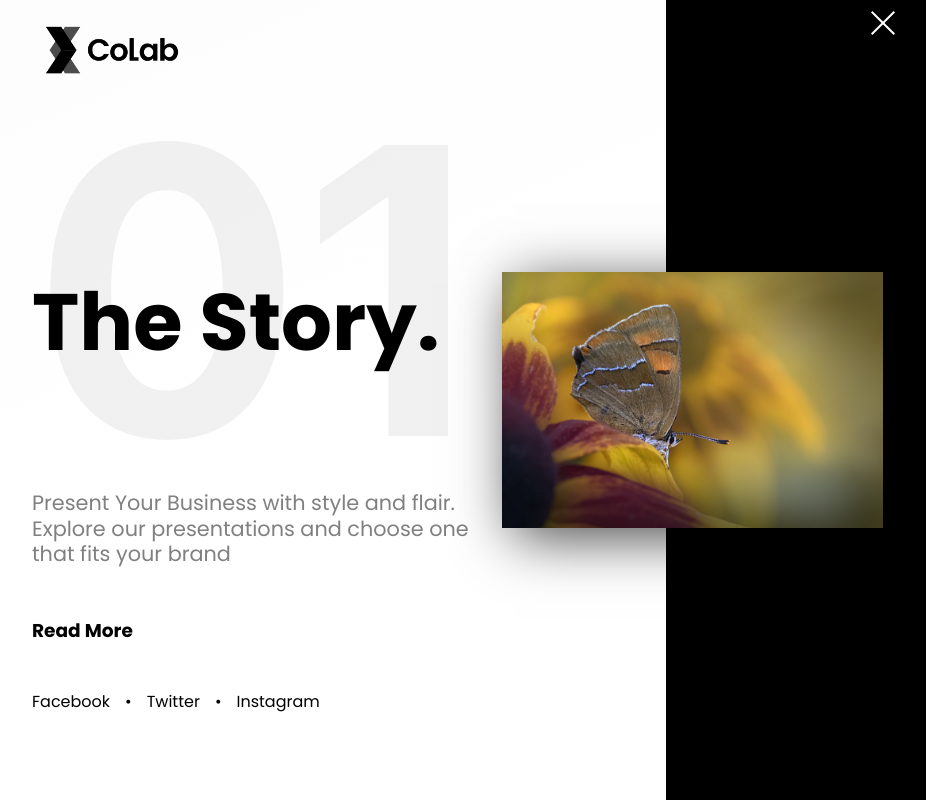
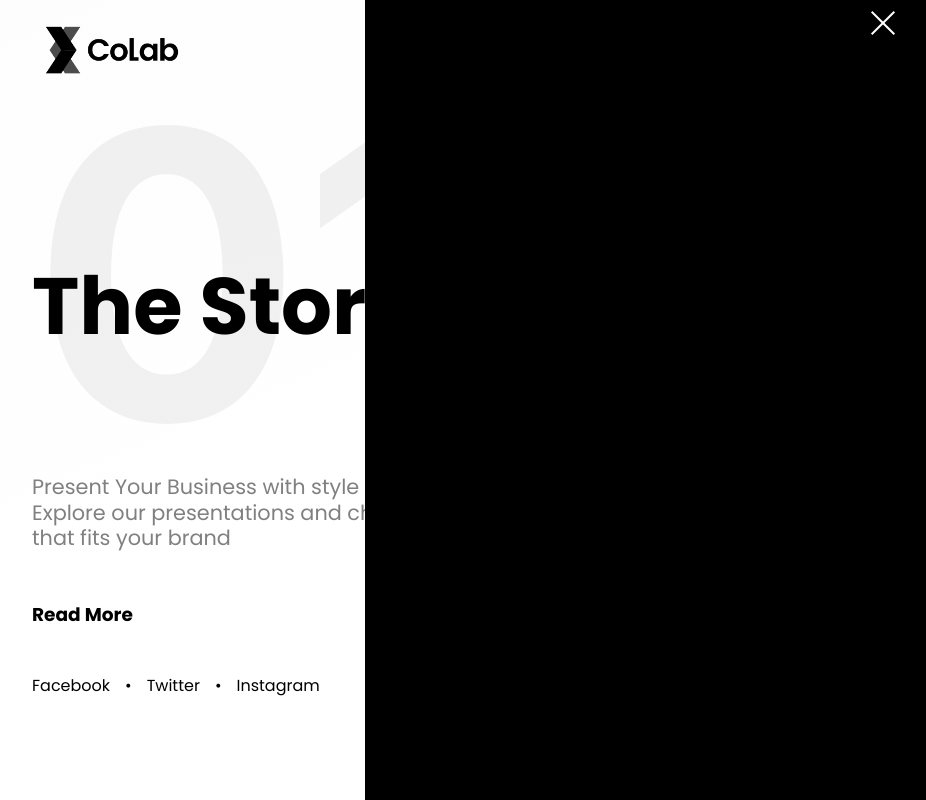
Before and after one commit to debdevs/business-presentation-site, a Next.js app: page / in a window 1280 px wide. Both pictures are taken after a click on the element 1043 px from the left and 72 px from the top of the page. Shown: the whole page, without its empty margins (160-1086 px from the left). Built offline with nearby package versions, Linux system fonts and the light colour scheme.

Commit message:
update styling and add Menu
crate menu component with css animations

```diff
--- /dev/null
+++ b/components/UI/organisms/Menu/Menu.js
@@ -0,0 +1,29 @@
+import React from 'react'
+import styles from './Menu.module.css'
+import { useState } from 'react'
+import { useContext } from 'react'
+import { HomeContext } from '../../../../contexts/HomeContext'
+
+const Menu = ({state_value}) => {
+    const [active, setActive] = useState(0)
+
+    const {activeMenu, setActiveMenu } = useContext(
+        HomeContext
+      );
+    const menu_styles = [styles.menu_bg,styles.menu_bg_active]
+  return (
+    <div className={ activeMenu == true? menu_styles[1]: menu_styles[0]}>
+        <div className={styles.menu_content}>
+            <h1>Discover More</h1>
+            <ul className={styles.menu_items_parent}>
+                <li>Home</li>
+                <li>About</li>
+                <li>Contact</li>
+                <li></li>
+            </ul>
+        </div>
+    </div>
+  )
+}
+
+export default Menu
--- /dev/null
+++ b/components/UI/organisms/Menu/Menu.module.css
@@ -0,0 +1,55 @@
+.menu_bg{
+    position: absolute;
+    height: 100vh;
+    width:45%;
+    background: black;
+    right:14%;
+    z-index: 1;
+    display: flex;
+    align-items: center;
+    justify-content: center;
+    transform: translateX(100px);
+    opacity:0;
+    transition: all .4s ease;
+}
+
+.menu_content{
+    height:75%;
+    display: flex;
+    flex-direction: column;
+    align-items: center;
+    justify-content: center;
+    gap:15px;
+}
+
+.menu_content h1{
+    height:15%;
+}
+.menu_items_parent{
+    display: flex;
+    flex-direction: column;
+    justify-content: space-between;
+    gap:15px;
+    height:75%;
+}
+
+.menu_items_parent li{
+    text-align: center;
+    font-size: 1.7rem;
+}
+
+
+
+.menu_bg_active{
+    position: absolute;
+    height: 100vh;
+    width:45%;
+    background: black;
+    right:14%;
+    z-index: 1;
+    display: flex;
+    align-items: center;
+    justify-content: center;
+    transition: all .4s ease;
+
+}
--- a/components/UI/organisms/Navbar/Navbar.js
+++ b/components/UI/organisms/Navbar/Navbar.js
@@ -1,16 +1,23 @@
 import React from 'react'
+import { useContext } from 'react'
 import styles from './Navbar.module.css'
 import svg from '../../../../public/logo.svg'
 import Image from 'next/image'
 import { useState } from 'react'
-
+import Menu from '../Menu/Menu'
+import { HomeContext } from '../../../../contexts/HomeContext'
 
 const Navbar = () => {
     const [active, setActive] = useState(false)
+
+    const {activeMenu, setActiveMenu } = useContext(
+        HomeContext
+      );
     const top_styles = [styles.top_bar, styles.top_bar_active]
     const mid_styles = [styles.mid_bar, styles.mid_bar_active]
     const bottom_styles = [styles.bottom_bar, styles.bottom_bar_active]
   return (
+    <div>
     <nav className={styles.navbar}>
         <nav className={styles.navbar_content}>
      <div className={styles.navbar_image_wrapper}>
@@ -22,7 +29,7 @@ const Navbar = () => {
   /></div>
 
 
-  <ul onClick={() => {active == false ? setActive(true): setActive(false); console.log(9)}} className={styles.menu_parent}>
+  <ul onClick={() => {active == false ? setActive(true): setActive(false); console.log(9); active == false ? setActiveMenu(true): setActiveMenu(false)}} className={styles.menu_parent}>
     <li className={active == false ? top_styles[0]:top_styles[1]}></li>
     <li className={active == false ? mid_styles[0]:mid_styles[1]}></li>
     <li className={active == false ? bottom_styles[0]:bottom_styles[1]}></li>
@@ -30,6 +37,8 @@ const Navbar = () => {
     </nav>
 
   </nav>
+  <Menu/>
+  </div>
   )
 }
 
--- a/components/UI/templates/HomeHeroMain/HomeHeroMain.module.css
+++ b/components/UI/templates/HomeHeroMain/HomeHeroMain.module.css
@@ -19,7 +19,7 @@
     justify-content: center;
     background:rgba(200,200,0,0);
 
-    padding: 0 15% 0 15%;
+    padding: 0 15% 2.5% 15%;
 }
 
 .left_content, .right_content{
--- /dev/null
+++ b/contexts/HomeContext.js
@@ -0,0 +1,3 @@
+import { useState, createContext, useContext } from "react";
+
+export const HomeContext = createContext({});
--- a/pages/index.js
+++ b/pages/index.js
@@ -3,9 +3,16 @@ import Image from 'next/image'
 import styles from '../styles/Home.module.css'
 import HomeHeroMain from '../components/UI/templates/HomeHeroMain/HomeHeroMain'
 import Navbar from '../components/UI/organisms/Navbar/Navbar'
-
+import { HomeContext } from '../contexts/HomeContext'
+import { useState } from 'react'
 export default function Home() {
+  const [activeMenu, setActiveMenu] = useState(false);
   return (
+    <HomeContext.Provider
+    value={{
+      activeMenu, setActiveMenu
+    }}
+  >
     <div className={styles.container}>
       <Head>
         <title>Business Presentation Site</title>
@@ -19,5 +26,6 @@ export default function Home() {
 
 
     </div>
+    </HomeContext.Provider>
   )
 }
```
